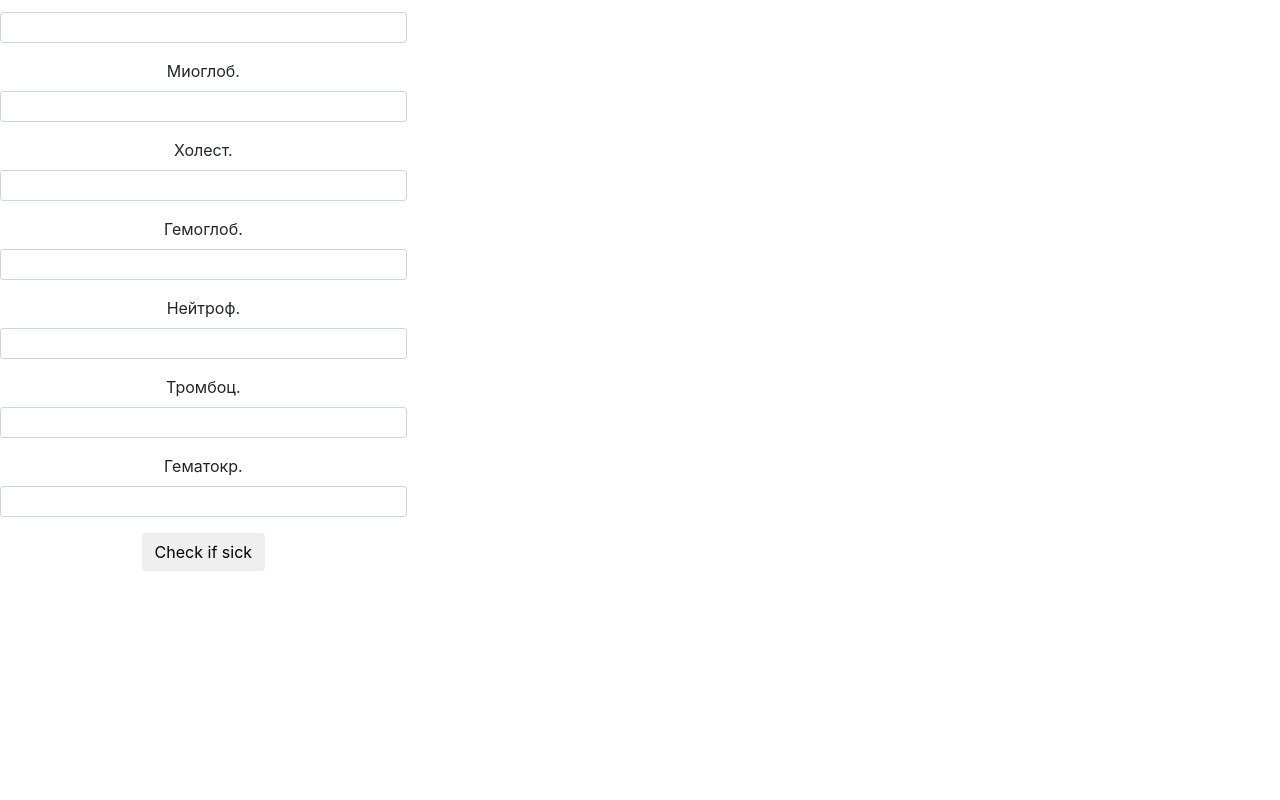
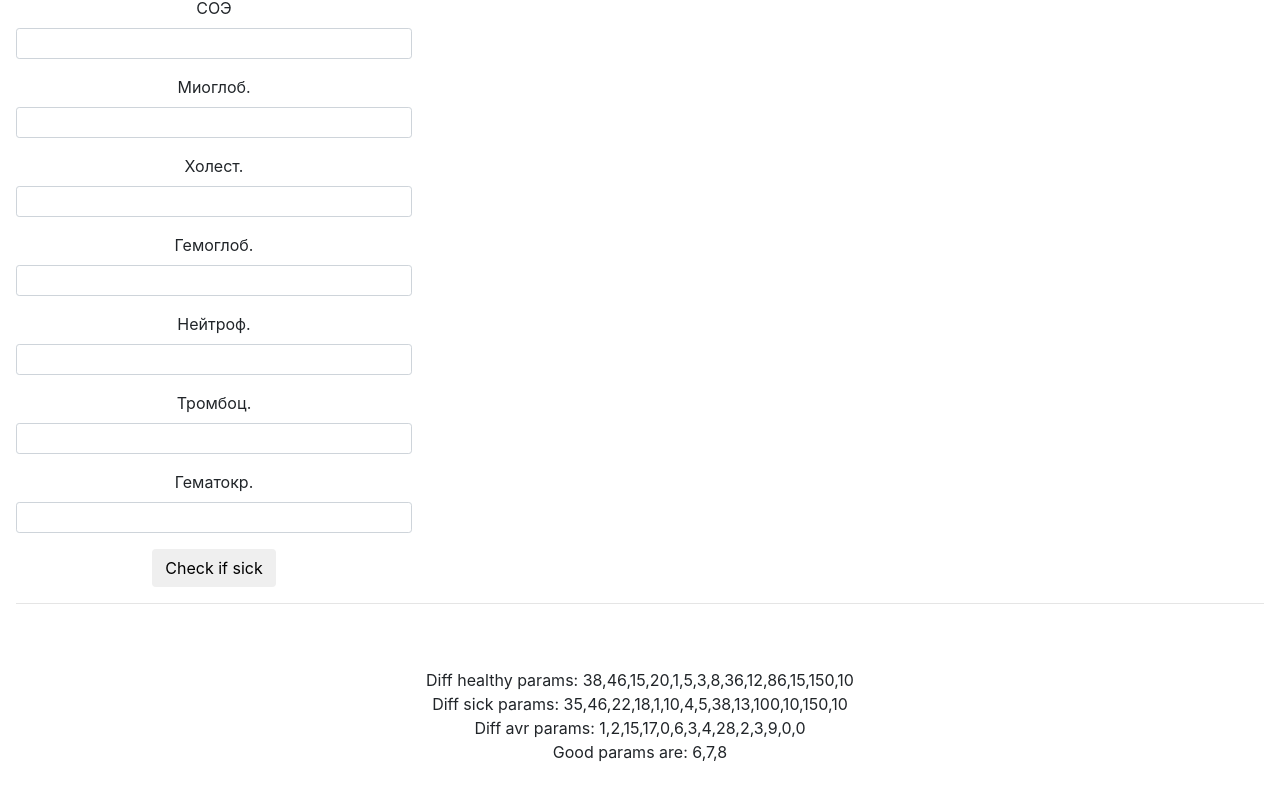
Before and after one commit to kapicaai/expert-system-lab, a React (Create React App) app: page / in a window 1280 px wide. Shown: the part 1076-1876 px from the top of the page. Before the commit the page ends 1647 px from the top, so only its background shows below. Built offline with nearby package versions, Linux system fonts and the light colour scheme.

Commit message:
"implemented" pattern recognition

```diff
--- a/src/App.css
+++ b/src/App.css
@@ -1,5 +1,6 @@
 .App {
   text-align: center;
+  margin: 1em;
 }
 
 .App-logo {
@@ -23,6 +24,10 @@
 }
 
 @keyframes App-logo-spin {
-  from { transform: rotate(0deg); }
-  to { transform: rotate(360deg); }
+  from {
+    transform: rotate(0deg);
+  }
+  to {
+    transform: rotate(360deg);
+  }
 }
--- a/src/App.js
+++ b/src/App.js
@@ -4,6 +4,7 @@ import './App.css';
 
 import ExpertSystem from './components/expert-system-container';
 import NeuralNetwork from './components/neural-network';
+import PatternRecognition from './components/pattern-recognition';
 
 class App extends Component {
   render() {
@@ -15,6 +16,8 @@ class App extends Component {
         <ExpertSystem />
         <hr />
         <NeuralNetwork />
+        <hr />
+        <PatternRecognition />
       </div>
     );
   }
--- /dev/null
+++ b/src/components/pattern-recognition.js
@@ -0,0 +1,86 @@
+import React, { Component } from 'react';
+import { rawData } from '../training-data';
+import data from '../training-data';
+import { minMaxAvrCounter, diffCouter } from '../pattern-recognition';
+import { Col, Row } from 'react-bootstrap';
+
+class PatternRecognition extends Component {
+  goodParams = (avrParamsHealthy, avrParamsSick, diffAvrParams) => {
+    let goodParams = [];
+    for (let index = 0; index < diffAvrParams.length; index++) {
+      if (
+        avrParamsHealthy[index] >= avrParamsSick[index] &&
+        diffAvrParams[index] >= avrParamsHealthy * 0.15
+      ) {
+        goodParams.push(index);
+      } else if (
+        avrParamsHealthy[index] < avrParamsSick[index] &&
+        diffAvrParams[index] >= avrParamsSick[index] * 0.15
+      ) {
+        goodParams.push(index);
+      }
+    }
+    return goodParams;
+  };
+
+  render() {
+    return (
+      <Row cols={2} style={{ padding: '3em' }}>
+        {/* <Col md={6}>
+          {'Max healthy params: ' +
+            minMaxAvrCounter(data.healthy).maxParamsArray.toString()}
+        </Col>
+        <Col md={6}>
+          {'Min healthy params: ' +
+            minMaxAvrCounter(data.healthy).minParamsArray.toString()}
+        </Col>
+        <Col md={6}>
+          {'Max sick params:' +
+            minMaxAvrCounter(data.sick).maxParamsArray.toString()}
+        </Col>
+        <Col md={6}>
+          {'Min sick params:' +
+            minMaxAvrCounter(data.sick).minParamsArray.toString()}
+        </Col>
+        <Col md={6}>
+          {'Avr healthy params: ' +
+            minMaxAvrCounter(data.healthy).averageParamsArray.toString()}
+        </Col> */}
+        <Col md={12}>
+          {'Diff healthy params: ' +
+            minMaxAvrCounter(data.healthy).diffParamsArray.toString()}
+        </Col>
+
+        {/* <Col md={6}>
+          {'Avr sick params:' +
+            minMaxAvrCounter(data.sick).averageParamsArray.toString()}
+        </Col> */}
+        <Col md={12}>
+          {'Diff sick params: ' +
+            minMaxAvrCounter(data.sick).diffParamsArray.toString()}
+        </Col>
+        <Col md={12}>
+          {'Diff avr params: ' +
+            diffCouter(
+              minMaxAvrCounter(data.sick).averageParamsArray,
+              minMaxAvrCounter(data.healthy).averageParamsArray
+            ).toString()}
+        </Col>
+
+        <Col md={12}>
+          {'Good params are: ' +
+            this.goodParams(
+              minMaxAvrCounter(data.healthy).averageParamsArray,
+              minMaxAvrCounter(data.sick).averageParamsArray,
+              diffCouter(
+                minMaxAvrCounter(data.sick).averageParamsArray,
+                minMaxAvrCounter(data.healthy).averageParamsArray
+              )
+            ).toString()}
+        </Col>
+      </Row>
+    );
+  }
+}
+
+export default PatternRecognition;
--- a/src/neural-network.js
+++ b/src/neural-network.js
@@ -33,13 +33,13 @@ class Perceptron {
 
   // Вычисляем результат с текущими весами
   evaluate(inputs) {
-    console.log('INPUTS', inputs);
+    //console.log('INPUTS', inputs);
     return this.activate(this.weightedSum(inputs));
   }
 
   // Heaviside в качестве функции активации
   activate(value) {
-    console.log('VALUE', value);
+    //console.log('VALUE', value);
     return value >= 0 ? 1 : 0;
   }
 
--- /dev/null
+++ b/src/pattern-recognition.js
@@ -0,0 +1,53 @@
+export function minMaxAvrCounter(trainingData) {
+  let maxParamsArray = [];
+  let minParamsArray = [];
+  for (
+    let paramsIndex = 0;
+    paramsIndex < trainingData[0].length;
+    paramsIndex++
+  ) {
+    let allParamsValues = [];
+    for (let caseIndex = 0; caseIndex < trainingData.length; caseIndex++) {
+      allParamsValues.push(trainingData[caseIndex][paramsIndex]);
+    }
+
+    //находим и добавляем в масссив максимальное значение текущего параметра
+    let maxParamValue = Math.max(...allParamsValues);
+    console.log(`max param ${paramsIndex} : ${maxParamValue}`);
+    maxParamsArray.push(maxParamValue);
+
+    //находим и добавляем в масссив минимальное значение текущего параметра
+    let minParamValue = Math.min(...allParamsValues);
+    console.log(`min param ${paramsIndex} : ${minParamValue}`);
+    minParamsArray.push(minParamValue);
+  }
+
+  let averageParamsArray = avrCounter(maxParamsArray, minParamsArray);
+
+  let diffParamsArray = diffCouter(maxParamsArray, minParamsArray);
+
+  return {
+    maxParamsArray,
+    minParamsArray,
+    averageParamsArray,
+    diffParamsArray
+  };
+}
+
+export function diffCouter(firstArray, secondArray) {
+  let diffParamsArray = [];
+  for (let index = 0; index < firstArray.length; index++) {
+    diffParamsArray.push(
+      Math.abs((firstArray[index] - secondArray[index]).toFixed(0))
+    );
+  }
+  return diffParamsArray;
+}
+
+export function avrCounter(firstArray, secondArray) {
+  let averageParamsArray = [];
+  for (let index = 0; index < firstArray.length; index++) {
+    averageParamsArray.push((firstArray[index] + secondArray[index]) / 2);
+  }
+  return averageParamsArray;
+}
--- a/src/training-data.js
+++ b/src/training-data.js
@@ -61,4 +61,61 @@ const data = {
   ]
 };
 
+export const rawData = [
+  [159, 54, 104, 142, 36.7, 78, 6, 8, 89, 88, 80, 62, 290, 40],
+  [178, 78, 103, 142, 36.6, 79, 7, 9, 91, 96, 85, 61, 222, 44],
+  [177, 72, 105, 144, 36.8, 80, 8, 10, 95, 101, 120, 60, 160, 48],
+  [181, 79, 110, 152, 36.7, 81, 8, 10, 97, 99, 125, 62, 300, 40],
+  [164, 63, 110, 151, 36.5, 81, 7, 9, 94, 98, 97, 61, 200, 45],
+  [190, 93, 95, 138, 36.7, 80, 6, 11, 97, 89, 89, 60, 150, 49],
+  [187, 89, 112, 156, 36.7, 82, 8, 12, 87, 93, 170, 58, 288, 39],
+  [179, 79, 111, 154, 37, 81, 7, 9, 91, 92, 80, 64, 160, 44],
+  [182, 81, 94, 141, 37.1, 80, 8, 8, 90, 94, 180, 64, 225, 48],
+  [172, 73, 97, 145, 36.9, 75, 8, 7, 98, 96, 130, 62, 232, 39],
+  [176, 75, 98, 147, 36.6, 76, 9, 10, 88, 92, 170, 58, 152, 45],
+  [178, 80, 105, 150, 36.8, 75, 9, 11, 94, 94, 80, 59, 270, 49],
+  [182, 84, 103, 148, 36.8, 76, 10, 10, 121, 92, 125, 65, 212, 39],
+  [188, 93, 106, 150, 36.7, 80, 9, 11, 110, 93, 89, 67, 168, 44],
+  [165, 70, 104, 148, 36.9, 75, 8, 8, 93, 95, 170, 62, 272, 49],
+  [172, 74, 98, 146, 37, 77, 7, 9, 83, 96, 154, 67, 218, 40],
+  [183, 85, 93, 143, 36.9, 73, 6, 12, 85, 97, 82, 67, 156, 45],
+  [180, 82, 92, 141, 36.6, 72, 9, 10, 111, 91, 168, 63, 286, 48],
+  [168, 76, 94, 142, 36.7, 74, 8, 8, 92, 92, 126, 67, 216, 39],
+  [164, 67, 98, 147, 36.8, 73, 9, 9, 97, 93, 134, 62, 160, 45],
+  [189, 94, 90, 139, 36.8, 72, 8, 9, 85, 94, 168, 68, 276, 48],
+  [194, 100, 90, 138, 36.8, 73, 7, 7, 87, 95, 112, 63, 228, 46],
+  [168, 70, 95, 147, 36.7, 78, 9, 10, 94, 95, 172, 62, 164, 41],
+  [170, 72, 100, 151, 36.7, 80, 10, 8, 96, 98, 110, 63, 296, 42],
+  [178, 80, 97, 144, 36.7, 79, 6, 9, 102, 99, 146, 62, 152, 39],
+  [189, 93, 90, 140, 36.9, 72, 7, 7, 99, 97, 100, 63, 242, 44],
+  [162, 65, 108, 155, 36.9, 81, 8, 8, 91, 96, 168, 64, 300, 49],
+  [162, 67, 109, 156, 36.7, 82, 8, 9, 90, 95, 120, 65, 168, 39],
+  [190, 98, 80, 120, 36.6, 72, 5, 2, 72, 91, 84, 58, 225, 39],
+  [178, 82, 90, 132, 36.7, 74, 6, 3, 91, 92, 170, 62, 150, 45],
+  [194, 84, 82, 124, 36.8, 71, 6, 4, 89, 92, 140, 47, 300, 49],
+  [178, 74, 82, 126, 36.6, 70, 5, 6, 72, 93, 132, 49, 235, 40],
+  [168, 67, 80, 121, 36.5, 72, 6, 7, 67, 99, 110, 54, 160, 44],
+  [172, 70, 84, 132, 36.8, 69, 5, 5, 92, 91, 90, 56, 290, 48],
+  [180, 78, 90, 138, 36.9, 72, 6, 5, 90, 89, 156, 62, 215, 39],
+  [179, 72, 92, 138, 36.6, 73, 7, 6, 81, 90, 88, 56, 170, 44],
+  [164, 67, 94, 140, 36.7, 72, 4, 4, 82, 87, 90, 54, 289, 48],
+  [163, 57, 81, 122, 36.7, 71, 4, 3, 76, 98, 120, 62, 220, 40],
+  [177, 67, 82, 122, 36.7, 70, 5, 7, 78, 89, 160, 60, 156, 45],
+  [182, 83, 90, 130, 36.7, 72, 6, 5, 67, 90, 98, 48, 283, 49],
+  [179, 84, 80, 121, 36.6, 71, 7, 7, 56, 92, 120, 52, 218, 40],
+  [185, 83, 79, 122, 36.8, 70, 6, 8, 59, 91, 164, 61, 168, 44],
+  [190, 94, 91, 136, 36.8, 69, 5, 9, 90, 95, 110, 48, 296, 49],
+  [185, 87, 81, 121, 36.9, 73, 5, 10, 80, 96, 142, 49, 232, 40],
+  [189, 91, 84, 123, 36.5, 74, 4, 7, 76, 97, 158, 50, 152, 44],
+  [162, 56, 83, 124, 36.6, 72, 6, 8, 69, 98, 134, 54, 274, 48],
+  [164, 58, 85, 125, 36.7, 71, 7, 6, 59, 95, 98, 52, 200, 39],
+  [158, 52, 80, 120, 36.8, 71, 5, 7, 91, 96, 120, 53, 154, 45],
+  [196, 79, 86, 127, 36.7, 72, 4, 8, 73, 96, 110, 55, 300, 49],
+  [175, 73, 85, 126, 36.6, 73, 5, 9, 78, 90, 145, 56, 220, 40],
+  [164, 59, 81, 121, 36.7, 72, 4, 2, 87, 93, 165, 57, 160, 44],
+  [189, 93, 80, 120, 36.8, 71, 5, 3, 59, 92, 170, 58, 288, 49],
+  [187, 82, 82, 122, 36.9, 72, 4, 4, 58, 93, 88, 53, 154, 39],
+  [191, 95, 89, 130, 37, 73, 5, 5, 62, 94, 90, 54, 230, 45]
+];
+
 export default data;
```
